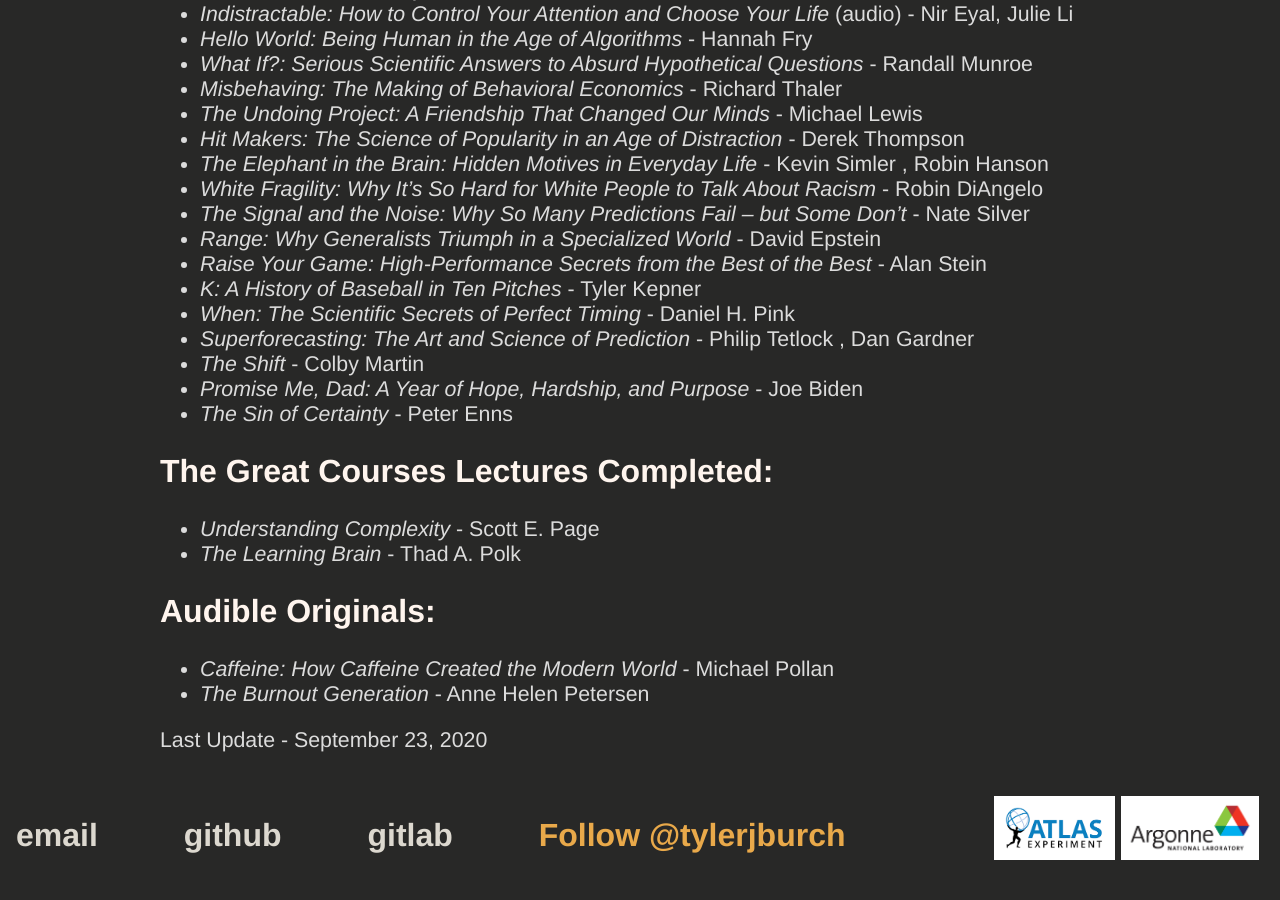
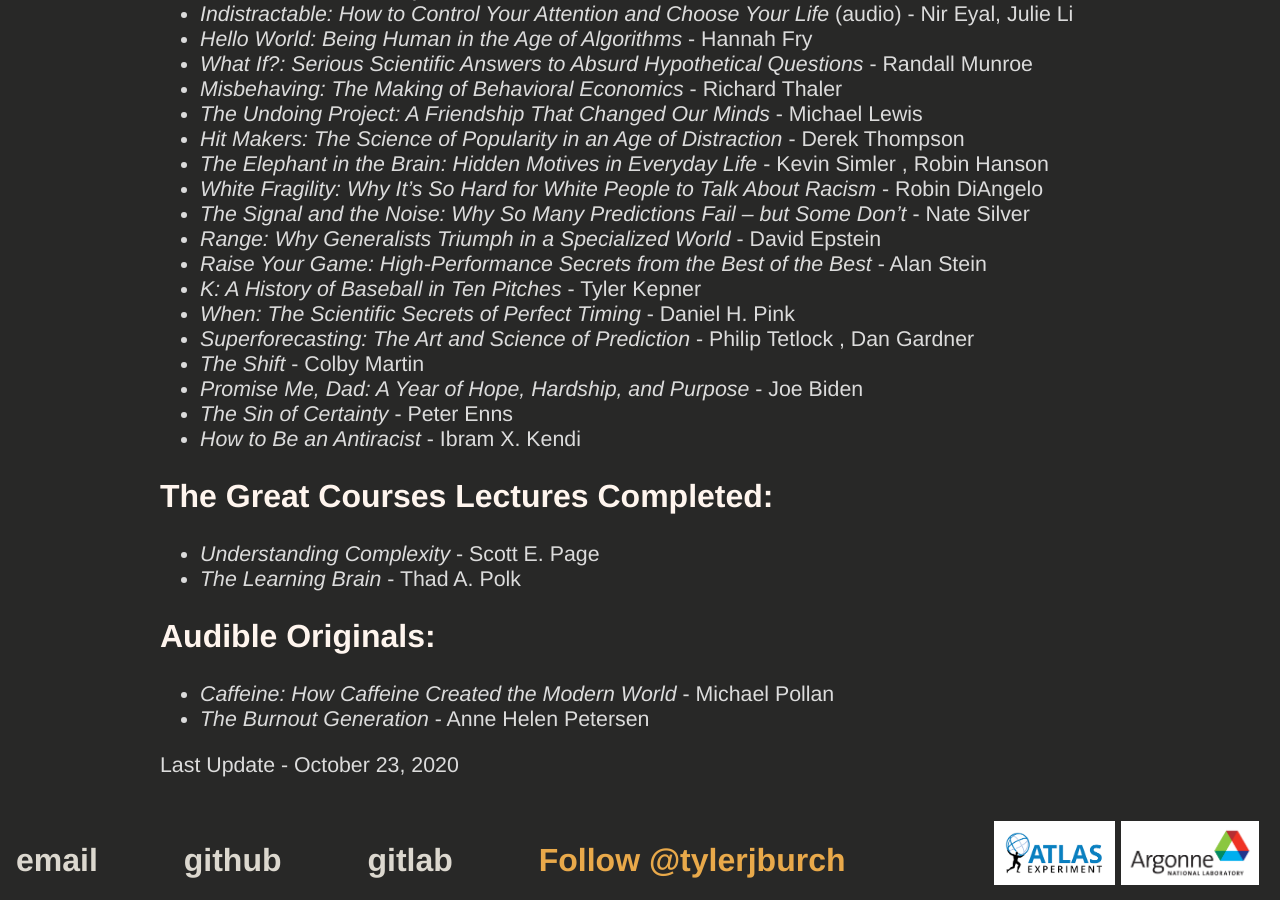
Before and after one commit to tjburch/tjburch.github.io, a Jekyll site: the page built from _other/2020readinglist.md, in a window 1280 px wide and 900 px high, scrolled down 599 px. Built offline with Jekyll 4.4.1, drawn with Linux system fonts in a browser that asks for light colours; comment, search, counter and statistics services are not loaded; before the commit the page ends 1474 px from its top, so only the background shows below that.

Commit message:
Add how to be an antiracist

```diff
--- a/_other/2020readinglist.md
+++ b/_other/2020readinglist.md
@@ -27,6 +27,7 @@ date: 2020-04-04
 - _The Shift_ - Colby Martin
 - _Promise Me, Dad: A Year of Hope, Hardship, and Purpose_ - Joe Biden
 - _The Sin of Certainty_  - Peter Enns
+- _How to Be an Antiracist_ - Ibram X. Kendi
 
 ## The Great Courses Lectures Completed:
 
@@ -38,4 +39,4 @@ date: 2020-04-04
 - _Caffeine: How Caffeine Created the Modern World_ - Michael Pollan
 - _The Burnout Generation_ - Anne Helen Petersen
 
-Last Update - September 23, 2020
+Last Update - October 23, 2020
```
